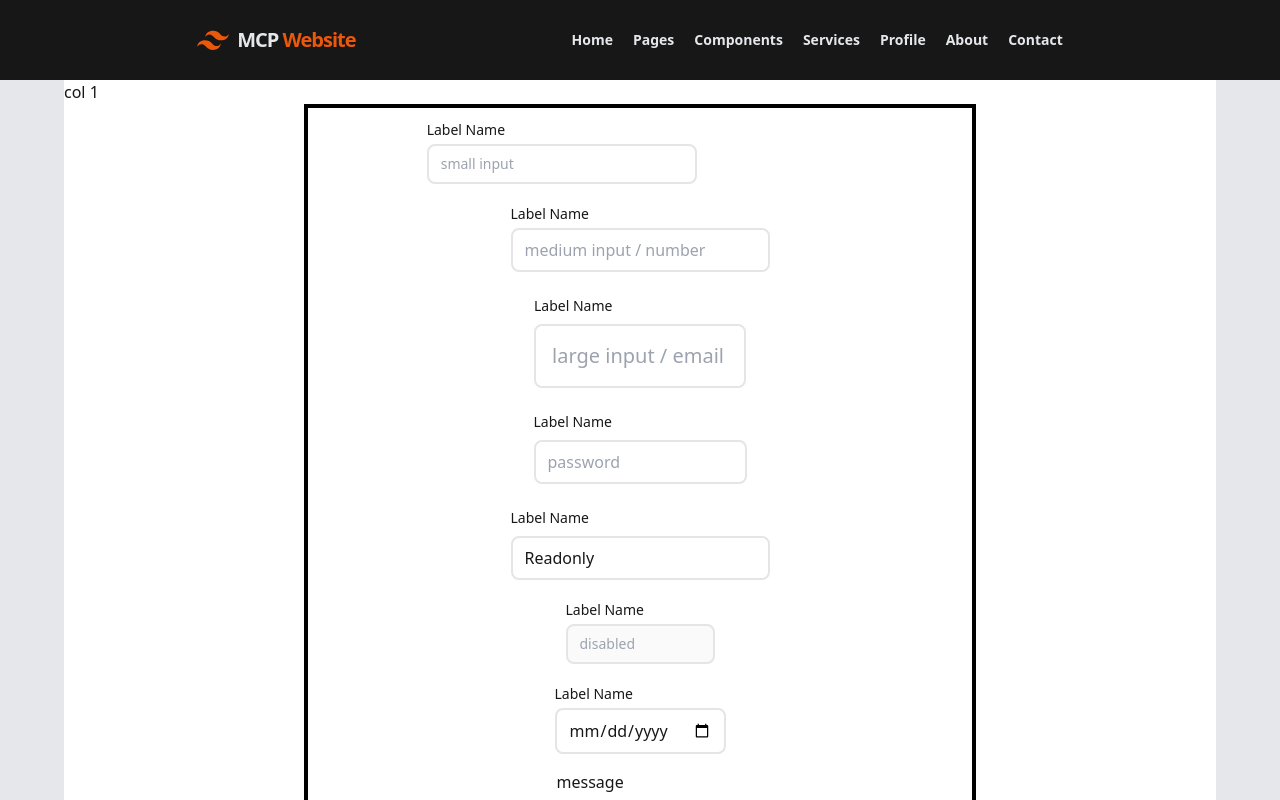
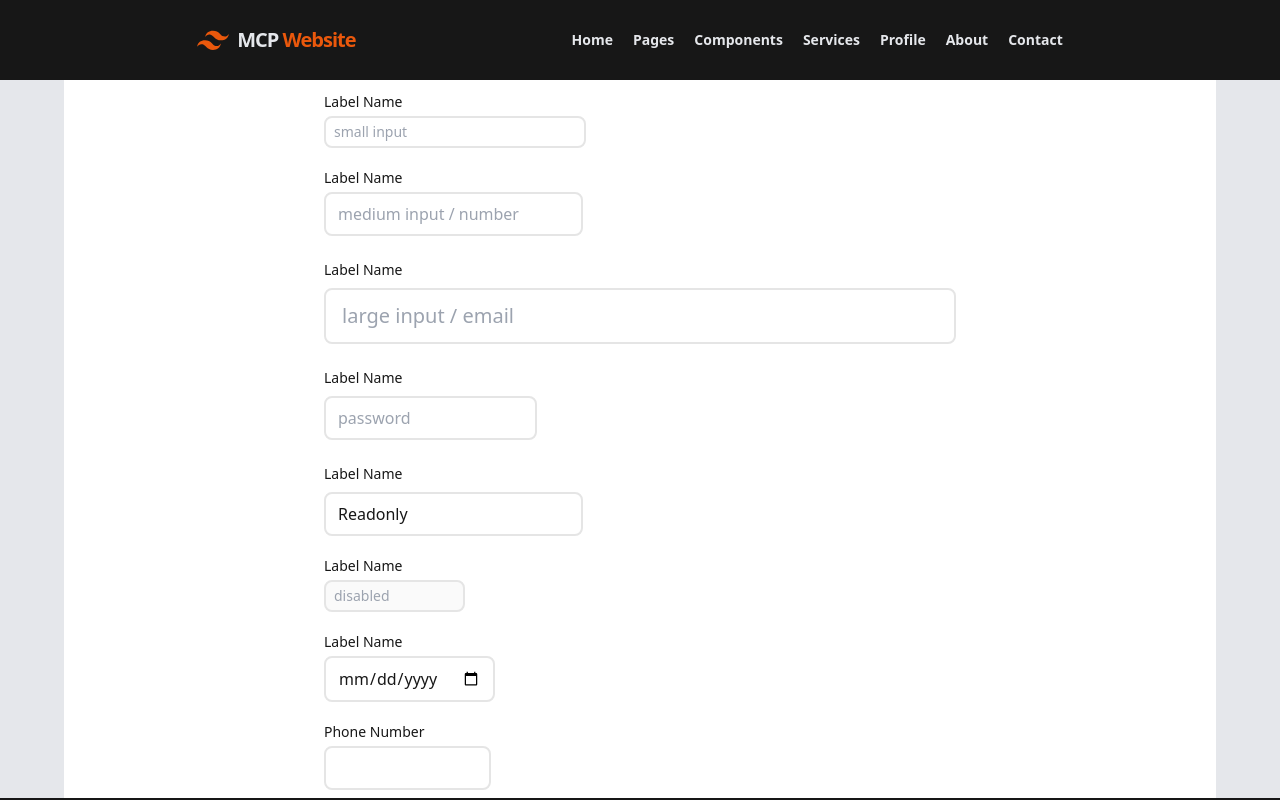
Before and after one commit to Markdonlics/mcp, a Next.js app: page /components in a window 1280 px wide. Shown: the top 800 px of the page. Built offline with nearby package versions, Linux system fonts and the light colour scheme.

Commit message:
component updated

```diff
--- a/src/components/TextField/TextField.tsx
+++ b/src/components/TextField/TextField.tsx
@@ -42,7 +42,7 @@ const TextField = (props: inputProps) => {
     inputSize = "py-1 px-2 text-sm";
     labelSize = "py-1 px-0 text-sm";
   } else if (inputSize === "large") {
-    inputSize = "py-4 px-4 text-xl";
+    inputSize = "py-3 px-4 text-xl";
     labelSize = "py-2 px-0 text-sm";
   } else {
     inputSize = "";
@@ -66,8 +66,8 @@ const TextField = (props: inputProps) => {
         step={step}
         size={size ? size : 10}
         className={`${fullWidth ? "w-full" : ""} ${
-          inputSize && inputSize
-        } px-3 py-2 rounded-lg overflow-visible focus:outline-sky-500 border-2 border-neutral-200 max-w-full`}
+          inputSize ? inputSize : "px-3 py-2"
+        } rounded-lg overflow-visible focus:outline-sky-500 border-2 border-neutral-200 max-w-full`}
       />
     </div>
   );
--- a/src/pages/components.tsx
+++ b/src/pages/components.tsx
@@ -3,32 +3,30 @@ import { TextField } from '@/components';
 const components = () => {
   return (
     <div className="w-full bg-gray-200 text-neutral-900">
-      <div className="mx-auto grid-cols-1 lg:grid-cols-3 lg:max-w-6xl bg-white">
-        <div className="lg:col-span-1">col 1</div>
-        <div className="border-4 border-black grid grid-cols-1 lg:col-span-2 sm:max-w-2xl mx-auto">
-          <div className="mx-auto p-2 w-2/3">
+      <div className="mx-auto lg:grid-cols-2 lg:max-w-6xl bg-white">
+        <div className="grid grid-cols-1 sm:max-w-2xl mx-auto px-5">
+          <div className="py-2">
             <TextField label="label name" placeholder="small input" inputSize="small" size={25} />
           </div>
-          <div className="mx-auto p-2">
+          <div className="py-2">
             <TextField label="label name" placeholder="medium input / number" type="number" />
           </div>
-          <div className="mx-auto p-2">
+          <div className="py-2">
             <TextField label="label name" placeholder="large input / email" type="email" inputSize="large" fullWidth />
           </div>
-          <div className="mx-auto p-2">
+          <div className="py-2">
             <TextField label="label name" size={15} type="password" placeholder="password"/>
           </div>
-          <div className="mx-auto p-2">
+          <div className="py-2">
             <TextField label="label name" size={20} value="Readonly" readOnly/>
           </div>
-          <div className="mx-auto p-2">
+          <div className="py-2">
             <TextField label="label name" inputSize="small" placeholder="disabled" disabled />
           </div>
-          <div className="mx-auto p-2">
+          <div className="py-2">
             <TextField label="label name" size={20} type="date"/>
           </div>
-          <div className="mx-auto p-2">
-            <p>message</p>
+          <div className="py-2">
             <TextField label="phone number" />
           </div>
         </div>
```
